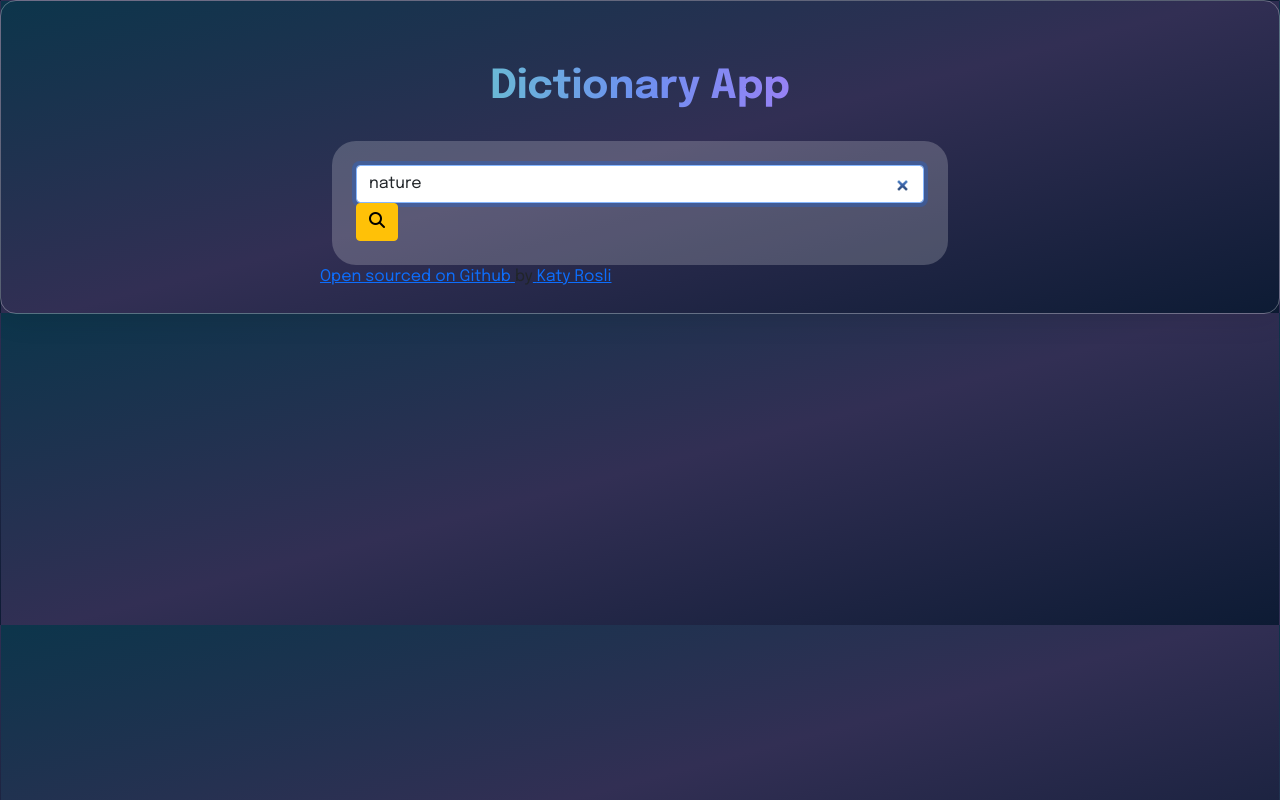
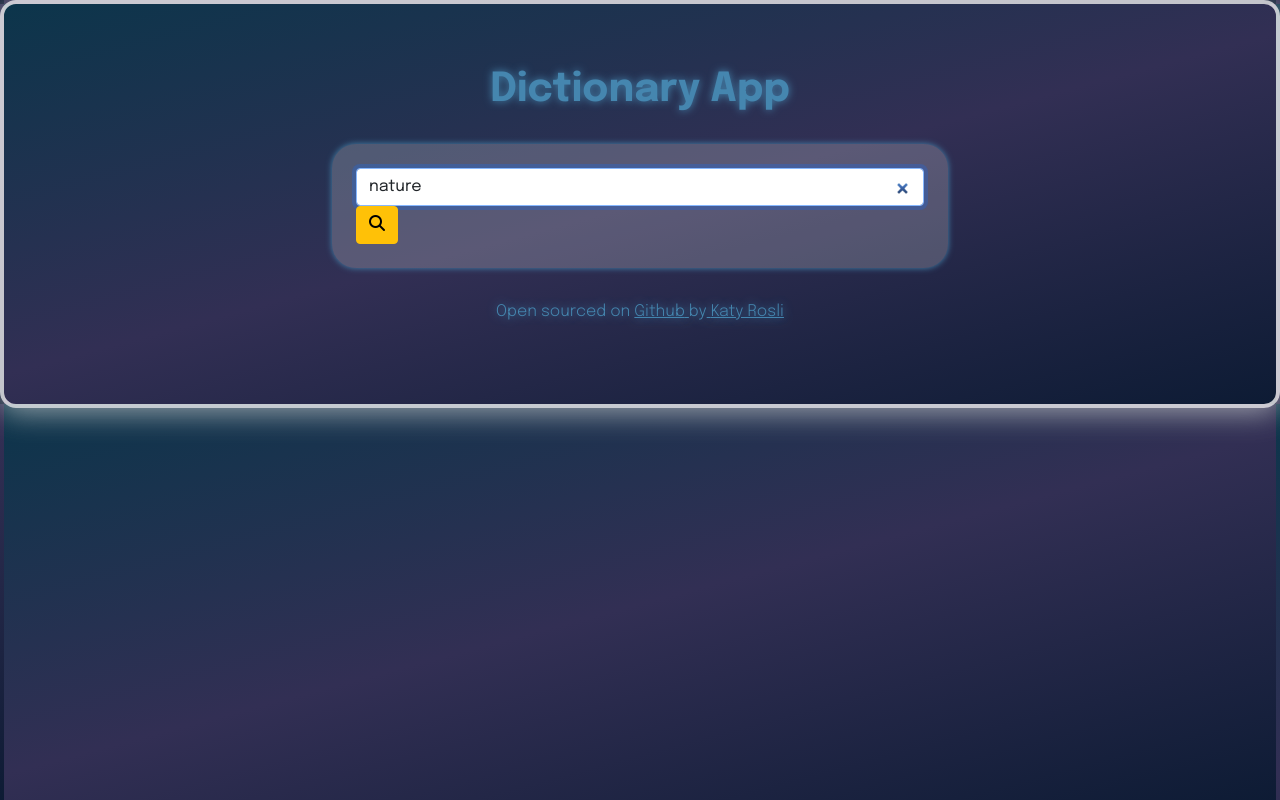
Before and after one commit to KatyRosli/dictionary-react, a React (Create React App) app: page / in a window 1280 px wide. Built offline with nearby package versions, Linux system fonts and the light colour scheme; no server answers.

Commit message:
edited footer css

```diff
--- a/src/App.css
+++ b/src/App.css
@@ -6,7 +6,7 @@
     rgba(13, 27, 52, 1) 100%
   );
   --font-family: "Epilogue";
-  --branding-color: #214b66;
+  --branding-color: #4586af;
   --primary-color: linear-gradient(
     90deg,
     rgba(103, 231, 184, 1) 0%,
@@ -17,10 +17,10 @@
   --supporting-color: #383c5d;
   --subsupporting-color: rgba(255, 255, 255, 0.2);
   border-radius: 16px;
-  box-shadow: 0 4px 30px rgba(0, 0, 0, 0.1);
+  box-shadow: 0 4px 30px rgba(216, 216, 216, 0.692);
   backdrop-filter: blur(5px);
   -webkit-backdrop-filter: blur(5px);
-  border: 1px solid rgba(255, 255, 255, 0.3);
+  border: 4px solid rgba(255, 253, 253, 0.753);
 }
 
 body {
@@ -37,6 +37,8 @@ container {
   padding: 24px;
   background: var(--subsupporting-color);
   border-radius: 24px;
+  border-color: #4586af;
+  box-shadow: 0 0 6px #4586af;
 }
 
 .App {
@@ -53,10 +55,26 @@ container {
   font-size: 40px;
   text-align: center;
   margin-bottom: 24px;
-  background: var(--primary-color);
-  background-size: 100%;
-  -webkit-background-clip: text;
-  -moz-background-clip: text;
-  -webkit-text-fill-color: transparent;
-  -moz-text-fill-color: transparent;
+  color: var(--branding-color);
+  text-shadow: 0 0 8px #4586af;
 }
+
+footer {
+  font-weight: 300;
+  font-size: 16px;
+  text-align: center;
+  margin-top: 32px;
+  margin-bottom: 80px;
+  color: var(--branding-color);
+  text-shadow: 0 0 10px #4586af;
+}
+
+.github {
+  color: var(--primary-color);
+  text-shadow: 0 0 10px #4586af;
+}
+
+.name {
+  color: var(--primary-color);
+  text-shadow: 0 0 10px #4586af;
+}
--- a/src/App.js
+++ b/src/App.js
@@ -14,13 +14,14 @@ function App() {
         </div>
       </div>
       <footer>
+        Open sourced on{" "}
         <a
           href="https://github.com/KatyRosli/dictionary-react"
           target="_blank"
           rel="noopener noreferrer"
           className="github"
         >
-          Open sourced on Github{" "}
+          Github{" "}
         </a>
         by
         <a
```
